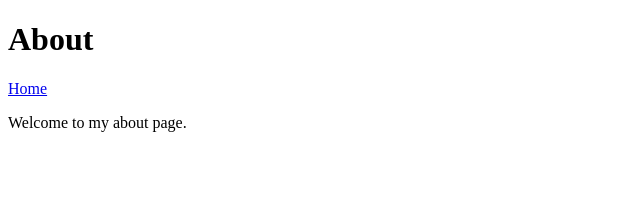
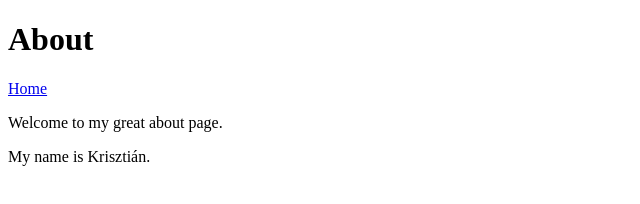
Before and after one commit to Krisztyon/Krisztyon5.github.io, a plain HTML site: page about.html in a window 1280 px wide. Shown: the whole page, without its empty margins (0-640 px from the left). Drawn offline with Linux system fonts and the light colour scheme.

Commit message:
Improved the about page

```diff
--- a/about.html
+++ b/about.html
@@ -9,6 +9,7 @@
 <body>
     <h1>About</h1>
     <a href="/">Home</a>
-    <p>Welcome to my about page.</p>
+    <p>Welcome to my great about page.</p>
+    <p>My name is Krisztián.</p>
 </body>
 </html>
```
